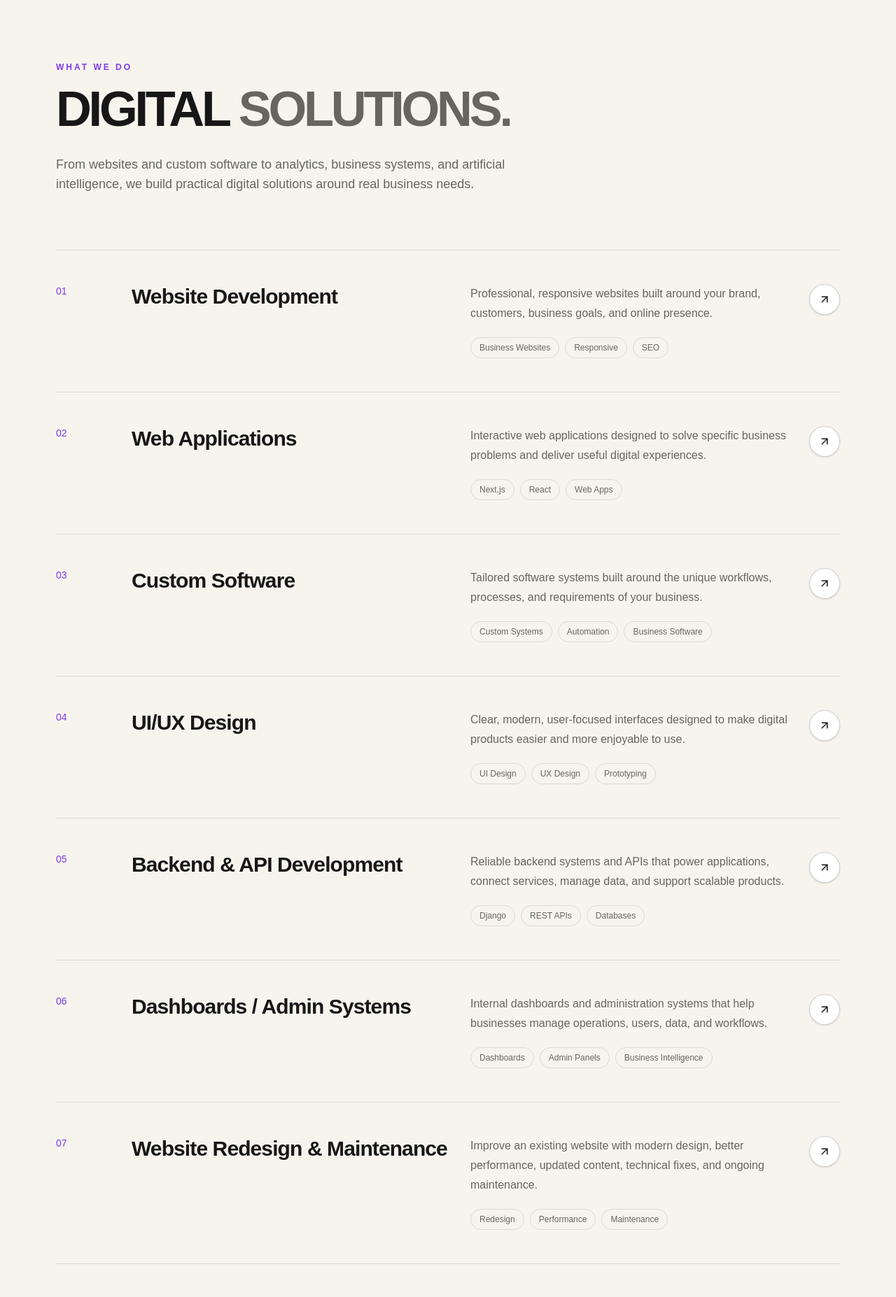
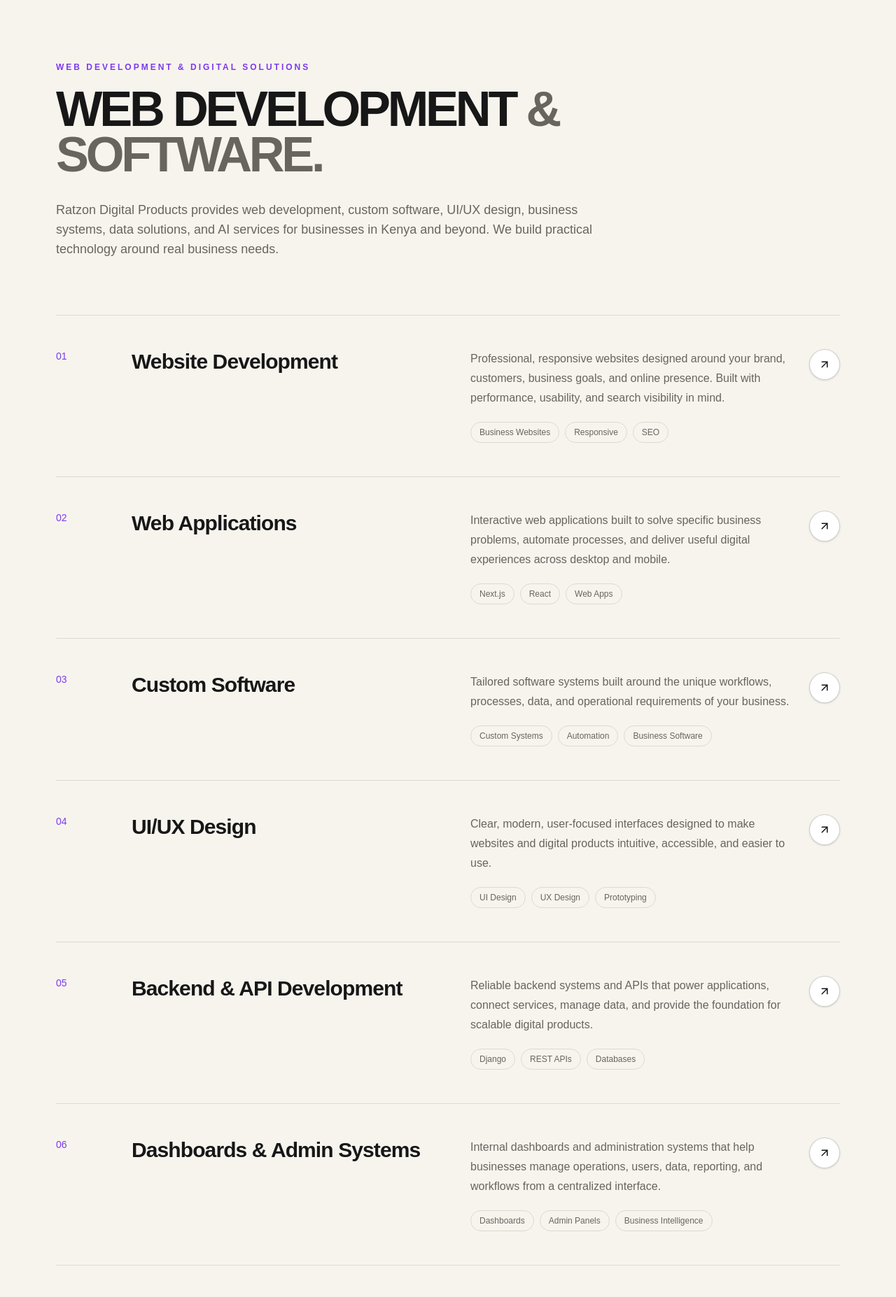
Before and after one commit to KinotiMurithi/developer-portfolio, a Next.js app: page /services in a window 1280 px wide. Shown: the part 120-1974 px from the top of the page at 70% size. Built offline with nearby package versions, Linux system fonts and the light colour scheme.

Commit message:
Improve homepage and services SEO

```diff
--- a/app/page.tsx
+++ b/app/page.tsx
@@ -4,10 +4,57 @@ import Hero from "@/components/hero/Hero";
 import Navbar from "@/components/navigation/Navbar";
 import CursorGlow from "@/components/hero/CursorGlow";
 
+const siteUrl = "https://ratzondigitalproducts.co.ke";
+
 export const metadata: Metadata = {
-  title: "Digital Products & Growth Solutions",
+  title: "Web Development & Digital Solutions in Kenya",
+
   description:
-    "Ratzon Digital Products builds websites, web applications, digital systems, and growth solutions for businesses.",
+    "Ratzon Digital Products builds professional websites, web applications, custom software, business systems, dashboards, APIs, and digital products for businesses in Kenya and beyond.",
+
+  keywords: [
+    "web development Kenya",
+    "web development Nairobi",
+    "website development Kenya",
+    "software development Kenya",
+    "custom software Kenya",
+    "web applications Kenya",
+    "digital solutions Kenya",
+    "technology company Kenya",
+    "Ratzon Digital Products",
+  ],
+
+  alternates: {
+    canonical: siteUrl,
+  },
+
+  openGraph: {
+    type: "website",
+    locale: "en_KE",
+    url: siteUrl,
+    siteName: "Ratzon Digital Products",
+    title:
+      "Web Development & Digital Solutions in Kenya | Ratzon Digital Products",
+    description:
+      "Professional websites, web applications, custom software, business systems, dashboards, APIs, and digital products for businesses in Kenya and beyond.",
+    images: [
+      {
+        url: `${siteUrl}/og-image.png`,
+        width: 1200,
+        height: 630,
+        alt: "Ratzon Digital Products — Web Development & Digital Solutions in Kenya",
+      },
+    ],
+  },
+
+  twitter: {
+    card: "summary_large_image",
+    title:
+      "Web Development & Digital Solutions in Kenya | Ratzon Digital Products",
+    description:
+      "Professional websites, web applications, custom software, business systems, dashboards, APIs, and digital products for businesses in Kenya and beyond.",
+    images: [`${siteUrl}/og-image.png`],
+  },
 };
 
 export default function Home() {
--- a/components/hero/Hero.tsx
+++ b/components/hero/Hero.tsx
@@ -1,7 +1,7 @@
 "use client";
 
 import Link from "next/link";
-import { ArrowDown, ArrowUpRight } from "lucide-react";
+import { ArrowDown } from "lucide-react";
 import { motion } from "motion/react";
 
 const capabilities = [
@@ -59,7 +59,6 @@ export default function Hero() {
       {/* CONTENT */}
 
       <div className="relative z-20 mx-auto flex w-full max-w-7xl flex-col justify-center px-6 pb-20 pt-32 md:px-12 lg:px-20">
-
         {/* LABEL */}
 
         <motion.div
@@ -71,7 +70,7 @@ export default function Hero() {
           <span className="h-2 w-2 rounded-full bg-[var(--accent)]" />
 
           <span className="text-xs font-medium uppercase tracking-[0.25em] text-[var(--muted)]">
-            Digital products & technology
+            Web development & digital technology
           </span>
         </motion.div>
 
@@ -87,12 +86,10 @@ export default function Hero() {
           DIGITAL PRODUCTS
           <br />
 
-          <span className="text-[var(--muted)]">
-            BUILT TO
-          </span>{" "}
+          <span className="text-[var(--muted)]">& SOFTWARE</span>{" "}
 
           <span className="text-[var(--accent)]">
-            GROW.
+            BUILT TO GROW.
           </span>
         </motion.h1>
 
@@ -105,12 +102,14 @@ export default function Hero() {
           className="relative z-30 mt-10 max-w-2xl"
         >
           <p className="text-base leading-8 text-[var(--muted)] md:text-lg">
-            Ratzon Digital Products builds websites, web applications,
-            custom software, business systems, and data-driven
-            solutions that help businesses operate better and grow.
+            Ratzon Digital Products is a Kenya-based technology business
+            building professional websites, web applications, custom
+            software, business systems, dashboards, and data-driven
+            digital solutions for businesses in Kenya and beyond.
           </p>
 
-          {/* ONLY HERO CTA */}
+          {/* HERO CTA */}
+
           <div className="mt-8 flex">
             <Link
               href="/services"
@@ -143,15 +142,12 @@ export default function Hero() {
                 {item}
 
                 {index !== capabilities.length - 1 && (
-                  <span className="text-[var(--accent)]/60">
-                    /
-                  </span>
+                  <span className="text-[var(--accent)]/60">/</span>
                 )}
               </span>
             ))}
           </div>
         </motion.div>
-
       </div>
     </section>
   );
--- a/components/services/Services.tsx
+++ b/components/services/Services.tsx
@@ -9,80 +9,83 @@ const services = [
     number: "01",
     title: "Website Development",
     description:
-      "Professional, responsive websites built around your brand, customers, business goals, and online presence.",
+      "Professional, responsive websites designed around your brand, customers, business goals, and online presence. Built with performance, usability, and search visibility in mind.",
     tags: ["Business Websites", "Responsive", "SEO"],
   },
   {
     number: "02",
     title: "Web Applications",
     description:
-      "Interactive web applications designed to solve specific business problems and deliver useful digital experiences.",
+      "Interactive web applications built to solve specific business problems, automate processes, and deliver useful digital experiences across desktop and mobile.",
     tags: ["Next.js", "React", "Web Apps"],
   },
   {
     number: "03",
     title: "Custom Software",
     description:
-      "Tailored software systems built around the unique workflows, processes, and requirements of your business.",
+      "Tailored software systems built around the unique workflows, processes, data, and operational requirements of your business.",
     tags: ["Custom Systems", "Automation", "Business Software"],
   },
   {
     number: "04",
     title: "UI/UX Design",
     description:
-      "Clear, modern, user-focused interfaces designed to make digital products easier and more enjoyable to use.",
+      "Clear, modern, user-focused interfaces designed to make websites and digital products intuitive, accessible, and easier to use.",
     tags: ["UI Design", "UX Design", "Prototyping"],
   },
   {
     number: "05",
     title: "Backend & API Development",
     description:
-      "Reliable backend systems and APIs that power applications, connect services, manage data, and support scalable products.",
+      "Reliable backend systems and APIs that power applications, connect services, manage data, and provide the foundation for scalable digital products.",
     tags: ["Django", "REST APIs", "Databases"],
   },
   {
     number: "06",
-    title: "Dashboards / Admin Systems",
+    title: "Dashboards & Admin Systems",
     description:
-      "Internal dashboards and administration systems that help businesses manage operations, users, data, and workflows.",
+      "Internal dashboards and administration systems that help businesses manage operations, users, data, reporting, and workflows from a centralized interface.",
     tags: ["Dashboards", "Admin Panels", "Business Intelligence"],
   },
   {
     number: "07",
     title: "Website Redesign & Maintenance",
     description:
-      "Improve an existing website with modern design, better performance, updated content, technical fixes, and ongoing maintenance.",
+      "Modernize an existing website with improved design, performance, usability, content, technical fixes, SEO foundations, and ongoing maintenance.",
     tags: ["Redesign", "Performance", "Maintenance"],
   },
   {
     number: "08",
-    title: "Google Business Profile Setup / Optimization",
+    title: "Google Business Profile Optimization",
     description:
-      "Set up and optimize your Google Business Profile to strengthen your local online presence and help customers discover your business.",
+      "Set up and optimize your Google Business Profile to strengthen your local online presence and make it easier for customers to discover your business.",
     tags: ["Local SEO", "Google Business", "Optimization"],
   },
   {
     number: "09",
     title: "Data & Analytics",
     description:
-      "Transform business data into useful dashboards, reports, insights, and analytical systems that support better decisions.",
+      "Turn business data into useful dashboards, reports, insights, and analytical systems that help teams understand performance and make better decisions.",
     tags: ["Analytics", "Dashboards", "Data"],
   },
   {
     number: "10",
     title: "AI & Machine Learning",
     description:
-      "Intelligent applications, predictive systems, and machine learning solutions designed around practical business use cases.",
+      "Practical intelligent applications, predictive systems, and machine learning solutions designed around real business use cases and measurable outcomes.",
     tags: ["Python", "Machine Learning", "AI"],
   },
 ];
 
 export default function Services() {
   return (
-    <section className="relative overflow-hidden bg-[var(--background)] px-6 py-28 text-[var(--foreground)] transition-colors duration-300 md:px-12 lg:px-20">
+    <section
+      aria-labelledby="services-heading"
+      className="relative overflow-hidden bg-[var(--background)] px-6 py-28 text-[var(--foreground)] transition-colors duration-300 md:px-12 lg:px-20"
+    >
       <div className="mx-auto max-w-7xl">
+        {/* HEADER */}
 
-        {/* HEADER */}
         <motion.div
           initial={{ opacity: 0, y: 30 }}
           whileInView={{ opacity: 1, y: 0 }}
@@ -91,24 +94,27 @@ export default function Services() {
           className="mb-20"
         >
           <p className="mb-5 text-xs font-semibold uppercase tracking-[0.25em] text-[var(--accent)]">
-            What we do
+            Web development & digital solutions
           </p>
 
-          <h1 className="max-w-4xl text-[clamp(2.8rem,5.5vw,5.5rem)] font-semibold leading-[0.92] tracking-[-0.06em]">
-            DIGITAL{" "}
-            <span className="text-[var(--muted)]">
-              SOLUTIONS.
-            </span>
+          <h1
+            id="services-heading"
+            className="max-w-4xl text-[clamp(2.8rem,5.5vw,5.5rem)] font-semibold leading-[0.92] tracking-[-0.06em]"
+          >
+            WEB DEVELOPMENT{" "}
+            <span className="text-[var(--muted)]">& SOFTWARE.</span>
           </h1>
 
-          <p className="mt-8 max-w-2xl text-base leading-7 text-[var(--muted)] md:text-lg">
-            From websites and custom software to analytics, business
-            systems, and artificial intelligence, we build practical
-            digital solutions around real business needs.
+          <p className="mt-8 max-w-3xl text-base leading-7 text-[var(--muted)] md:text-lg">
+            Ratzon Digital Products provides web development, custom
+            software, UI/UX design, business systems, data solutions,
+            and AI services for businesses in Kenya and beyond. We build
+            practical technology around real business needs.
           </p>
         </motion.div>
 
         {/* SERVICES */}
+
         <div className="border-t border-[var(--border)]">
           {services.map((service, index) => (
             <motion.article
@@ -123,13 +129,17 @@ export default function Services() {
               className="group border-b border-[var(--border)] py-9 transition-colors duration-300 hover:bg-[var(--surface-muted)]/50 md:py-12"
             >
               <div className="grid gap-7 md:grid-cols-[80px_1fr_1fr_auto] md:items-start">
+                {/* NUMBER */}
 
-                {/* NUMBER */}
-                <span className="text-sm font-medium text-[var(--accent)]">
+                <span
+                  aria-hidden="true"
+                  className="text-sm font-medium text-[var(--accent)]"
+                >
                   {service.number}
                 </span>
 
                 {/* TITLE */}
+
                 <div>
                   <h2 className="text-2xl font-semibold tracking-[-0.03em] md:text-3xl">
                     {service.title}
@@ -137,6 +147,7 @@ export default function Services() {
                 </div>
 
                 {/* DESCRIPTION */}
+
                 <div>
                   <p className="max-w-lg text-sm leading-7 text-[var(--muted)] md:text-base">
                     {service.description}
@@ -155,25 +166,27 @@ export default function Services() {
                 </div>
 
                 {/* ACTION */}
+
                 <div className="flex items-center">
                   <Link
                     href="/contact"
-                    aria-label={`Discuss ${service.title}`}
+                    aria-label={`Discuss ${service.title} with Ratzon Digital Products`}
                     className="group/action flex h-11 w-11 items-center justify-center rounded-full border border-[var(--foreground)]/20 bg-[var(--surface)] text-[var(--foreground)] shadow-sm transition-all duration-300 hover:border-[var(--accent)] hover:bg-[var(--accent)] hover:text-white hover:shadow-md"
                   >
                     <ArrowUpRight
                       size={18}
+                      aria-hidden="true"
                       className="transition-transform duration-300 group-hover/action:rotate-45"
                     />
                   </Link>
                 </div>
-
               </div>
             </motion.article>
           ))}
         </div>
 
         {/* CTA */}
+
         <motion.div
           initial={{ opacity: 0, y: 20 }}
           whileInView={{ opacity: 1, y: 0 }}
@@ -181,11 +194,21 @@ export default function Services() {
           transition={{ duration: 0.7 }}
           className="mt-14 flex flex-col gap-5 border-t border-[var(--border)] pt-8 md:flex-row md:items-center md:justify-between"
         >
-          <p className="max-w-xl text-sm leading-6 text-[var(--muted)]">
-            Not sure which service your business needs? Tell us about
-            the problem you're trying to solve and we'll help identify
-            the right digital solution.
-          </p>
+          <div className="max-w-xl">
+            <p className="text-sm leading-6 text-[var(--muted)]">
+              Not sure which service your business needs? Tell us about
+              the problem you're trying to solve and we'll help identify
+              the right digital solution.
+            </p>
+
+            <Link
+              href="/portfolio"
+              className="mt-3 inline-flex text-sm font-medium text-[var(--accent)] transition-opacity hover:opacity-70"
+            >
+              Explore our portfolio
+              <ArrowUpRight size={15} className="ml-1" aria-hidden="true" />
+            </Link>
+          </div>
 
           <Link
             href="/contact"
@@ -195,11 +218,11 @@ export default function Services() {
 
             <ArrowUpRight
               size={17}
+              aria-hidden="true"
               className="transition-transform duration-300 group-hover:rotate-45"
             />
           </Link>
         </motion.div>
-
       </div>
     </section>
   );
```
